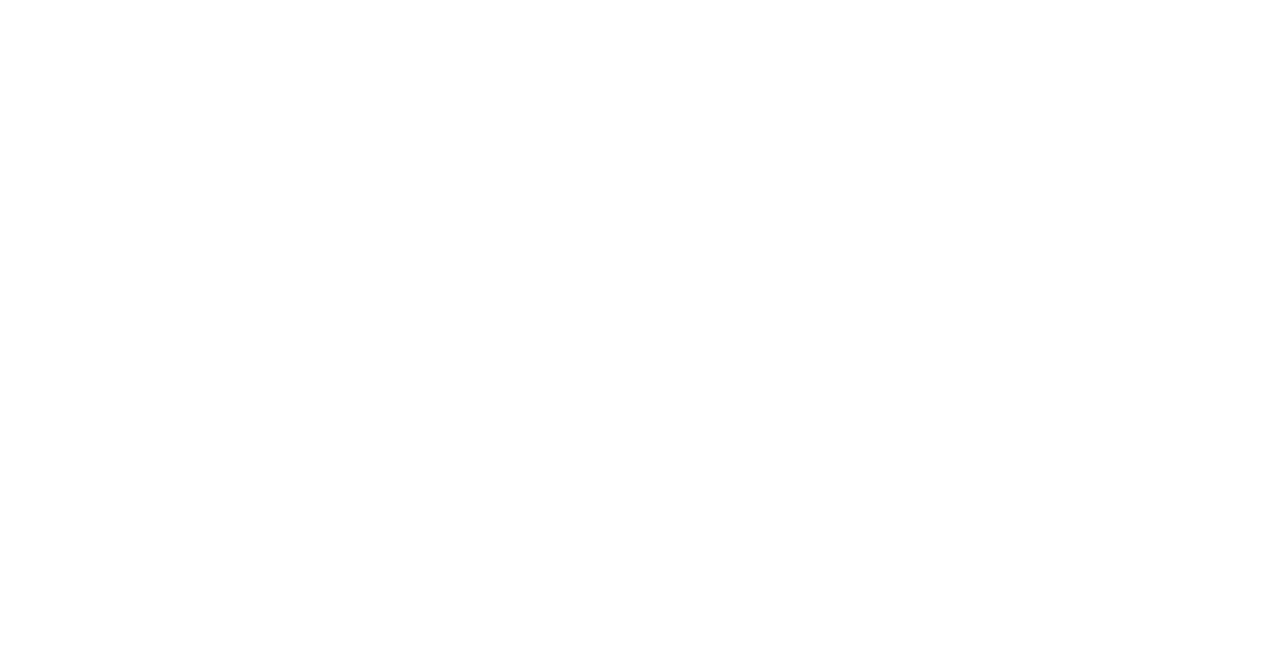
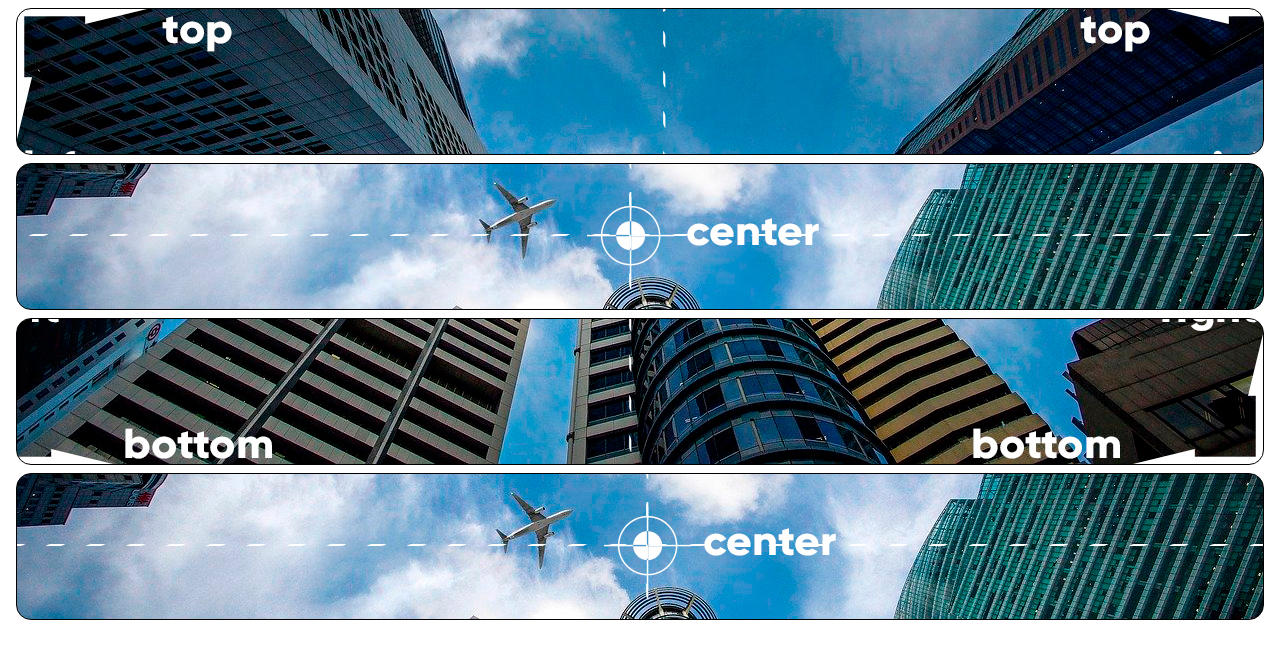
Before and after one commit to karlosmafra/html-css, a plain HTML site: page exercicios/ex022/fundo02.html in a window 1280 px wide. Drawn offline with Linux system fonts and the light colour scheme.

Commit message:
exercícios de background

```diff
--- a/exercicios/ex022/fundo02.html
+++ b/exercicios/ex022/fundo02.html
@@ -4,9 +4,38 @@
     <meta charset="UTF-8">
     <meta http-equiv="X-UA-Compatible" content="IE=edge">
     <meta name="viewport" content="width=device-width, initial-scale=1.0">
-    <title>Document</title>
+    <title>Origem</title>
+    <style>
+        .block{
+            height: 145px;
+            border: 1px solid black;
+            margin: 8px;
+            border-radius: 15px;
+            background-image: url('imagens/wallpaper003.jpg');
+        }
+
+        #b1 {
+            background-position: left top;
+        }
+
+        #b2 {
+            background-position: right center;
+        }
+
+        #b3 {
+            background-position: right bottom;
+        }
+
+        #b4 {
+            background-position: center center;
+        }
+
+    </style>
 </head>
 <body>
-
+    <div class="block" id="b1"></div>
+    <div class="block" id="b2"></div>
+    <div class="block" id="b3"></div>
+    <div class="block" id="b4"></div>
 </body>
 </html>
```
Also changed, not shown: exercicios/ex022/fundo03.html (added, +22 -0 lines), exercicios/ex022/fundo04.html (added, +19 -0 lines).
